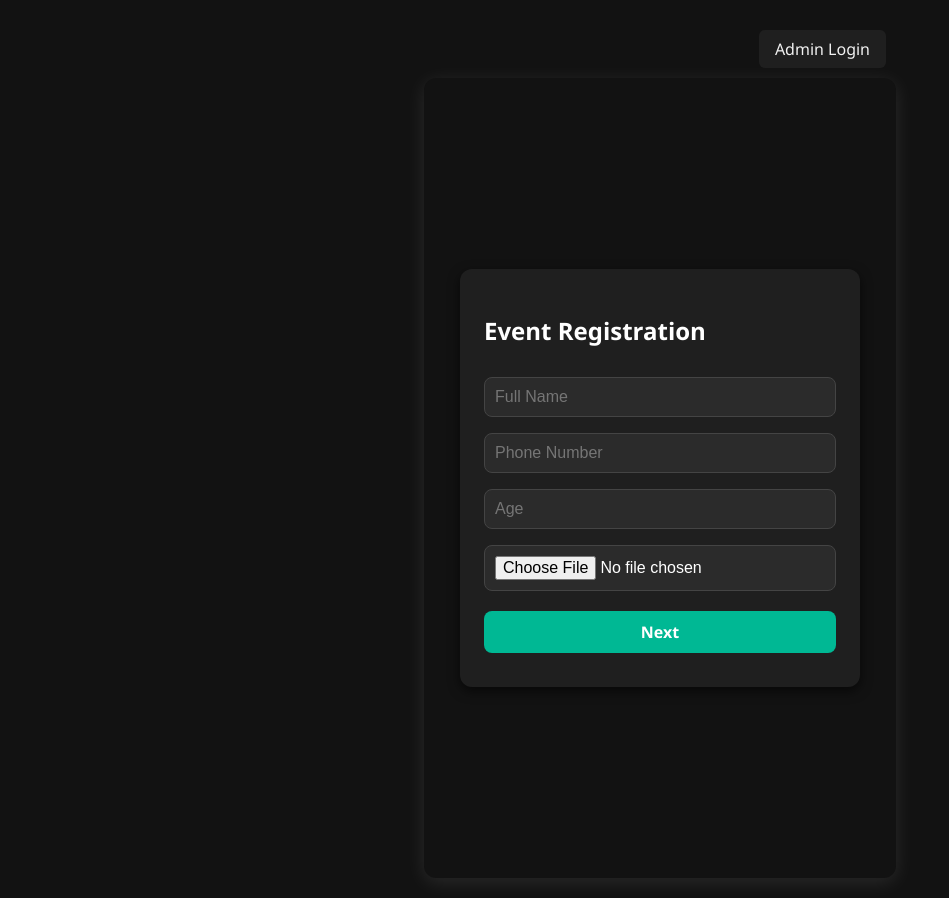
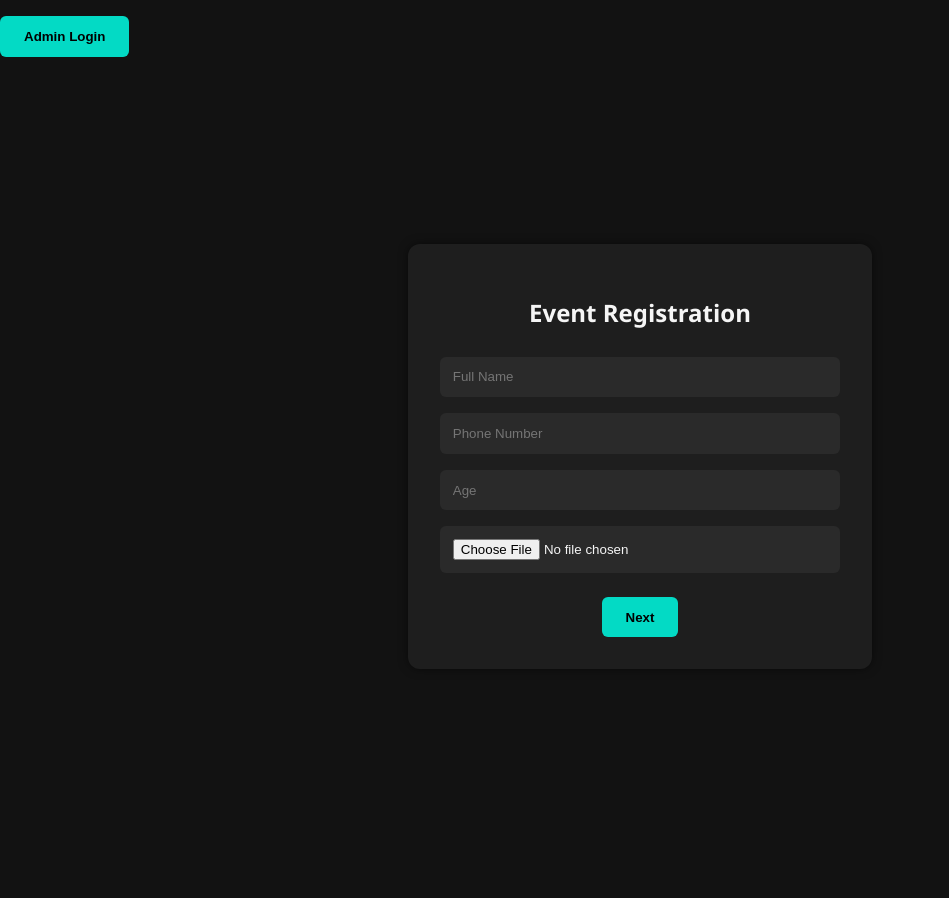
Before and after one commit to ras-al/football-id-app, a React (Vite) app: page / in a window 1280 px wide. Shown: the whole page, without its empty margins (0-949 px from the left). After the commit the page ends 857 px from the top, so only its background shows below. Built offline with nearby package versions, Linux system fonts and the light colour scheme; no server answers; the database is empty.

Commit message:
Made dark theme and form centered

```diff
--- a/src/index.css
+++ b/src/index.css
@@ -1,508 +1,161 @@
-:root {
-  font-family: system-ui, Avenir, Helvetica, Arial, sans-serif;
-  line-height: 1.5;
-  font-weight: 400;
-
-  color-scheme: light dark;
-  color: rgba(255, 255, 255, 0.87);
-  background-color: #242424;
-
-  font-synthesis: none;
-  text-rendering: optimizeLegibility;
-  -webkit-font-smoothing: antialiased;
-  -moz-osx-font-smoothing: grayscale;
+/* General Styles */
+body {
+  margin: 0;
+  font-family: "Segoe UI", Tahoma, Geneva, Verdana, sans-serif;
+  background-color: #121212;
+  color: #f5f5f5;
 }
 
-a {
-  font-weight: 500;
-  color: #646cff;
-  text-decoration: inherit;
-}
-a:hover {
-  color: #535bf2;
+/* Form Container */
+.form-container {
+  min-height: 100vh;
+  display: flex;
+  align-items: center;
+  justify-content: center;
+  background-color: #121212;
 }
 
-body {
-  margin: 0;
-  display: flex;
-  place-items: center;
-  min-width: 320px;
-  min-height: 100vh;
+/* Form Box Styling */
+.form-box {
+  background: #1e1e1e;
+  padding: 2rem;
+  border-radius: 12px;
+  box-shadow: 0 0 10px rgba(0, 0, 0, 0.5);
+  width: 100%;
+  max-width: 400px;
+  text-align: center;
 }
 
-h1 {
-  font-size: 3.2em;
-  line-height: 1.1;
+/* Input Styles */
+input[type="text"],
+input[type="tel"],
+input[type="number"],
+input[type="email"],
+input[type="password"],
+input[type="file"] {
+  width: 100%;
+  padding: 0.8rem;
+  margin: 0.5rem 0;
+  border: none;
+  border-radius: 6px;
+  background-color: #2a2a2a;
+  color: #f5f5f5;
+  box-sizing: border-box;
 }
 
+/* Button Styling */
 button {
-  border-radius: 8px;
-  border: 1px solid transparent;
-  padding: 0.6em 1.2em;
-  font-size: 1em;
-  font-weight: 500;
-  font-family: inherit;
-  background-color: #1a1a1a;
+  padding: 0.8rem 1.5rem;
+  background-color: #03dac5;
+  border: none;
+  border-radius: 6px;
+  color: #000;
+  font-weight: bold;
   cursor: pointer;
-  transition: border-color 0.25s;
-}
-button:hover {
-  border-color: #646cff;
-}
-button:focus,
-button:focus-visible {
-  outline: 4px auto -webkit-focus-ring-color;
+  transition: background-color 0.3s;
+  margin-top: 1rem;
 }
 
-@media (prefers-color-scheme: light) {
-  :root {
-    color: #213547;
-    background-color: #ffffff;
-  }
-  a:hover {
-    color: #747bff;
-  }
-  button {
-    background-color: #f9f9f9;
-  }
+button:hover {
+  background-color: #00bfa5;
 }
 
-body {
-  font-family: 'Segoe UI', sans-serif;
-  background: #f4f4f4;
-  margin: 0;
-  padding: 0;
-}
-
-.app-container {
-  padding: 10px;
-}
-
-.top-bar {
-  text-align: right;
-  padding: 10px;
-}
-
-.top-bar button {
-  padding: 8px 16px;
-  background: #333;
-  color: white;
-  border: none;
-  border-radius: 6px;
-  cursor: pointer;
-}
-
-.form-container,
-.admin-container {
-  max-width: 600px;
-  margin: auto;
-  background: white;
-  padding: 30px;
-  border-radius: 12px;
-  box-shadow: 0 4px 20px rgba(0, 0, 0, 0.1);
-}
-
-form input,
-form button {
-  width: 100%;
-  margin: 10px 0;
+/* Card Styles — DO NOT MODIFY AS REQUESTED */
+.football-id-card {
+  margin: 2rem auto;
+  width: 54mm;
+  height: 85.6mm;
+  background: linear-gradient(to bottom right, #1e1e1e, #2a2a2a);
+  border: 2px solid #03dac5;
+  border-radius: 10px;
   padding: 12px;
-  font-size: 16px;
-}
-
-form button {
-  background: #007bff;
-  color: white;
-  border: none;
-  border-radius: 6px;
-  cursor: pointer;
-}
-
-.card {
-  width: 720px;
-  height: 900px;
-  background: white;
-  color: black;
-  font-weight: bold;
-  font-size: 24px;
-  padding: 40px;
+  display: flex;
+  flex-direction: column;
+  align-items: center;
+  justify-content: space-between;
+  color: #fff;
+  font-size: 12px;
+  box-shadow: 0 4px 12px rgba(0, 0, 0, 0.5);
   text-align: center;
-  margin: 40px auto;
-  box-shadow: 0 4px 10px rgba(0, 0, 0, 0.2);
 }
 
 .card-photo {
-  width: 180px;
-  height: 180px;
-  border-radius: 100px;
-  object-fit: cover;
-  margin-bottom: 20px;
+  display: flex;
+  justify-content: center;
+  margin-top: 10px;
 }
 
-.card-id {
-  margin-top: 30px;
-  font-size: 20px;
-  color: #333;
+.card-photo img.id-photo {
+  width: 100px;
+  height: 100px;
+  object-fit: cover;
+  border-radius: 8px;
+  border: 2px solid #03dac5;
 }
 
-.card-wrapper {
-  text-align: center;
-  margin-bottom: 50px;
+.card-details {
+  margin-top: 10px;
 }
 
-.card-wrapper button {
-  margin-top: 10px;
-  padding: 8px 16px;
-  background: #444;
-  color: white;
-  border: none;
-  border-radius: 6px;
+.card-details h3 {
+  margin: 8px 0 4px;
+  font-size: 16px;
+  color: #03dac5;
 }
 
-.excel-btn {
-  margin: 20px 0;
-  padding: 10px 20px;
-  background: #28a745;
-  color: white;
-  border: none;
-  border-radius: 6px;
+.card-details p {
+  margin: 2px 0;
+  font-size: 12px;
 }
 
-/* Responsive Design */
-@media (max-width: 768px) {
-  .card {
-    width: 100%;
-    height: auto;
-    font-size: 18px;
-    padding: 20px;
-  }
-
-  .card-photo {
-    width: 120px;
-    height: 120px;
-  }
+.card-footer {
+  margin-bottom: 6px;
+  font-weight: bold;
+  font-size: 14px;
+  color: #03dac5;
 }
 
-body {
-  font-family: 'Segoe UI', sans-serif;
-  background: #121212;
-  color: #f1f1f1;
-  margin: 0;
-  padding: 0;
+
+
+.card-left,
+.card-right {
   display: flex;
+  flex-direction: column;
+  align-items: center;
   justify-content: center;
 }
 
-.app-container {
-  max-width: 800px;
-  width: 100%;
-  margin: auto;
-  padding: 20px;
-}
-
-.top-bar {
-  text-align: right;
-  padding: 10px;
-}
-
-.top-bar button {
-  padding: 8px 16px;
-  background: #1f1f1f;
-  color: #f1f1f1;
-  border: none;
-  border-radius: 6px;
-  cursor: pointer;
-}
-
-.form-container,
-.admin-container {
-  background: #1f1f1f;
-  padding: 30px;
-  border-radius: 12px;
-  box-shadow: 0 4px 20px rgba(255, 255, 255, 0.1);
-}
-
-form input,
-form button {
-  width: 100%;
-  margin: 10px 0;
-  padding: 12px;
-  font-size: 16px;
-  background: #2c2c2c;
-  color: white;
-  border: 1px solid #333;
-}
-
-form button {
-  background: #007bff;
-  border-radius: 6px;
-  cursor: pointer;
-}
-
-.card {
-  width: 360px;
-  height: 360px;
-  background: #1e1e1e;
-  color: white;
-  font-weight: bold;
-  font-size: 18px;
-  padding: 20px;
-  text-align: center;
-  margin: 20px auto;
-  box-shadow: 0 4px 10px rgba(255, 255, 255, 0.2);
-}
-
-.card-photo {
-  width: 120px;
-  height: 120px;
-  border-radius: 100px;
+/* Optional: center everything better for portrait */
+.card-left img.id-photo {
+  width: 100px;
+  height: 150px;
   object-fit: cover;
-  margin-bottom: 20px;
-}
-
-.card-id {
-  margin-top: 20px;
-  font-size: 16px;
-  color: #ccc;
-}
-
-.card-wrapper {
-  text-align: center;
-  margin-bottom: 40px;
-}
-
-.card-wrapper button {
-  margin-top: 10px;
-  padding: 8px 16px;
-  background: #333;
-  color: white;
-  border: none;
-  border-radius: 6px;
-}
-
-.excel-btn {
-  margin: 20px 0;
-  padding: 10px 20px;
-  background: #28a745;
-  color: white;
-  border: none;
-  border-radius: 6px;
-}
-
-@media (max-width: 480px) {
-  .card {
-    width: 100%;
-    height: auto;
-    font-size: 16px;
-  }
-
-  .card-photo {
-    width: 100px;
-    height: 100px;
-  }
-}
-.card {
-  width: 85.6mm;
-  height: 54mm;
-  border: 2px solid #0a3d62;
   border-radius: 8px;
-  margin: 1rem auto;
-  background-color: #e8f5e9; /* Light green */
-  box-shadow: 0 0 8px rgba(0, 0, 0, 0.15);
-  overflow: hidden;
-  font-family: 'Segoe UI', sans-serif;
-}
-
-.card-bg {
-  display: flex;
-  flex-direction: row;
-  height: 100%;
-  background-image: url("https://i.ibb.co/k3bd7Wx/football-bg-light.png"); /* optional subtle football field */
-  background-size: cover;
-  background-repeat: no-repeat;
-  background-position: center;
-  background-color: rgba(255, 255, 255, 0.85);
-  background-blend-mode: lighten;
-}
-
-.card-photo {
-  width: 40%;
-  object-fit: cover;
-  height: 100%;
-  border-right: 1px solid #ccc;
-}
-
-.card-text {
-  padding: 0.5rem;
-  font-weight: bold;
-  font-size: 12px;
-  text-align: left;
-  color: #1b1b1b;
-  width: 60%;
-  display: flex;
-  flex-direction: column;
-  justify-content: center;
-}
-
-.card-text h3 {
-  color: #2e7d32;
-  font-size: 14px;
-  margin-bottom: 0.3rem;
-  text-align: center;
-}
-
-.card-id {
-  margin-top: 0.3rem;
-  font-size: 13px;
-  color: #000;
-}
-.football-id-card {
-  width: 85.6mm;
-  height: 54mm;
-  display: flex;
-  border: 2px solid #2e7d32;
-  border-radius: 8px;
-  background: url("https://www.google.com/url?sa=i&url=https%3A%2F%2Fwww.vecteezy.com%2Ffree-photos%2Ffootball&psig=AOvVaw18V0aNsOYyfXCmRxEe3CZw&ust=1744478774084000&source=images&cd=vfe&opi=89978449&ved=0CBQQjRxqFwoTCNiXgvy_0IwDFQAAAAAdAAAAABAE") center/cover no-repeat, #f1f8e9;
-  box-shadow: 0 4px 8px rgba(0, 0, 0, 0.2);
-  overflow: hidden;
-  margin-top: 20px;
-}
-
-.card-left {
-  width: 40%;
-  height: 100%;
-  display: flex;
-  align-items: center;
-  justify-content: center;
-  background-color: rgba(255, 255, 255, 0.6);
-  border-right: 2px solid #ccc;
-}
-
-.id-photo {
-  height: 90%;
-  width: 90%;
-  object-fit: cover;
-  border-radius: 4px;
-  border: 2px solid #4caf50;
-}
-
-.card-right {
-  padding: 8px;
-  display: flex;
-  flex-direction: column;
-  justify-content: center;
-  font-size: 11px;
-  width: 60%;
-  color: #1b1b1b;
-  font-weight: bold;
+  border: 2px solid #03dac5;
+  margin-bottom: 10px;
 }
 
 .card-right h3 {
-  font-size: 13px;
-  margin-bottom: 6px;
-  color: #2e7d32;
-  text-align: center;
-}
-.admin-container {
-  max-width: 1200px;
-  margin: 0 auto;
-  padding: 20px;
-  text-align: center;
+  margin: 5px 0;
+  font-size: 16px;
+  color: #03dac5;
 }
 
-.admin-header {
-  display: flex;
-  justify-content: space-between;
-  align-items: center;
+.card-right p {
+  margin: 2px 0;
 }
 
-.logout-btn, .download-btn {
-  padding: 8px 16px;
-  margin: 10px;
-  border: none;
-  background-color: #2e7d32;
-  color: white;
-  border-radius: 6px;
-  cursor: pointer;
-  font-weight: bold;
+
+
+/* Dark Theme Enhancements */
+.dark-theme input,
+.dark-theme select,
+.dark-theme textarea {
+  background-color: #2a2a2a;
+  color: #fff;
 }
 
-.cards-grid {
-  display: grid;
-  grid-template-columns: repeat(auto-fit, minmax(270px, 1fr));
-  gap: 20px;
-  justify-content: center;
-  margin-top: 30px;
+.dark-theme button {
+  background-color: #03dac5;
+  color: #000;
 }
-.user-list ul {
-  list-style: none;
-  padding: 0;
-}
-
-.admin-controls input {
-  padding: 8px;
-  border-radius: 6px;
-  border: 1px solid #ccc;
-  margin-right: 10px;
-}
-/* Dark Theme Form Container */
-.form-container {
-  display: flex;
-  justify-content: center;
-  align-items: center;
-  min-height: 100vh;
-  padding: 16px;
-  background-color: #121212; /* Dark background */
-  box-sizing: border-box;
-}
-
-/* Form Box */
-.form-box {
-  background: #1f1f1f; /* Slightly lighter dark */
-  padding: 24px;
-  border-radius: 12px;
-  box-shadow: 0 4px 12px rgba(0, 0, 0, 0.6);
-  width: 100%;
-  max-width: 400px;
-  box-sizing: border-box;
-  color: #ffffff; /* Text color */
-}
-
-/* Input Fields */
-.form-box input[type="text"],
-.form-box input[type="tel"],
-.form-box input[type="number"],
-.form-box input[type="file"] {
-  width: 100%;
-  padding: 10px;
-  margin: 8px 0;
-  box-sizing: border-box;
-  border-radius: 8px;
-  background-color: #2b2b2b;
-  color: #ffffff;
-  border: 1px solid #444;
-}
-
-/* Button */
-.form-box button {
-  width: 100%;
-  padding: 10px;
-  margin-top: 12px;
-  background-color: #00b894; /* Teal or your preferred accent */
-  border: none;
-  border-radius: 8px;
-  color: white;
-  font-weight: bold;
-  cursor: pointer;
-  transition: background-color 0.3s;
-}
-
-.form-box button:hover {
-  background-color: #019270;
-}
-
-/* Optional: QR Image Styling */
-.form-box img {
-  max-width: 100%;
-  border-radius: 8px;
-}
```
